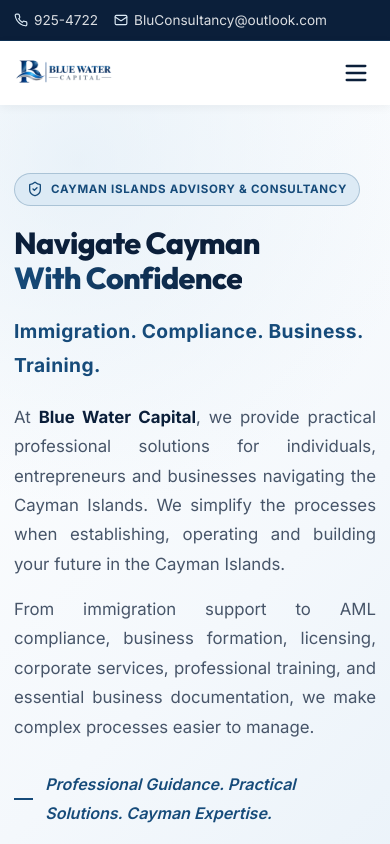
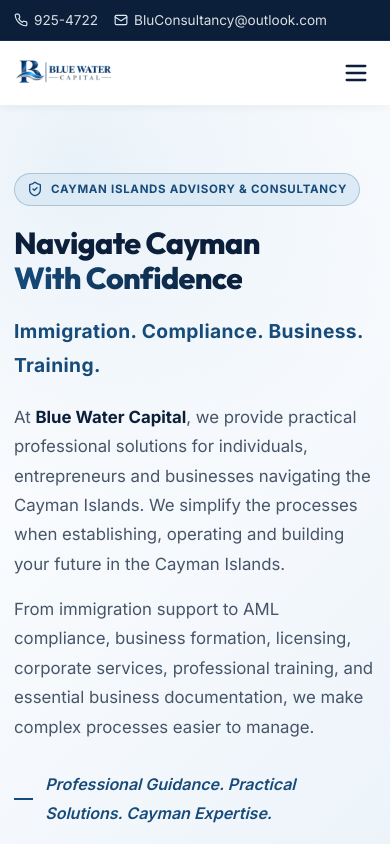
Before and after one commit to hetvi462003-hash/Bluewater-capital, a React (Vite) app: page / in a window 390 px wide. Shown: the top 844 px of the page. Built offline with nearby package versions, Linux system fonts and the light colour scheme.

Commit message:
Reset text-justify to left on mobile to fix awkward spacing and alignment

```diff
--- a/src/index.css
+++ b/src/index.css
@@ -506,6 +506,12 @@ h1, h2, h3, h4, h5, h6 {
   .reveal.reveal-right {
     transform: translateY(24px);
   }
+  /* Reset desktop text-justify on mobile so word spacing is clean and natural */
+  p,
+  [style*="text-align: justify"],
+  [style*="text-align:justify"] {
+    text-align: left !important;
+  }
   p, div {
     overflow-wrap: break-word;
   }
```
